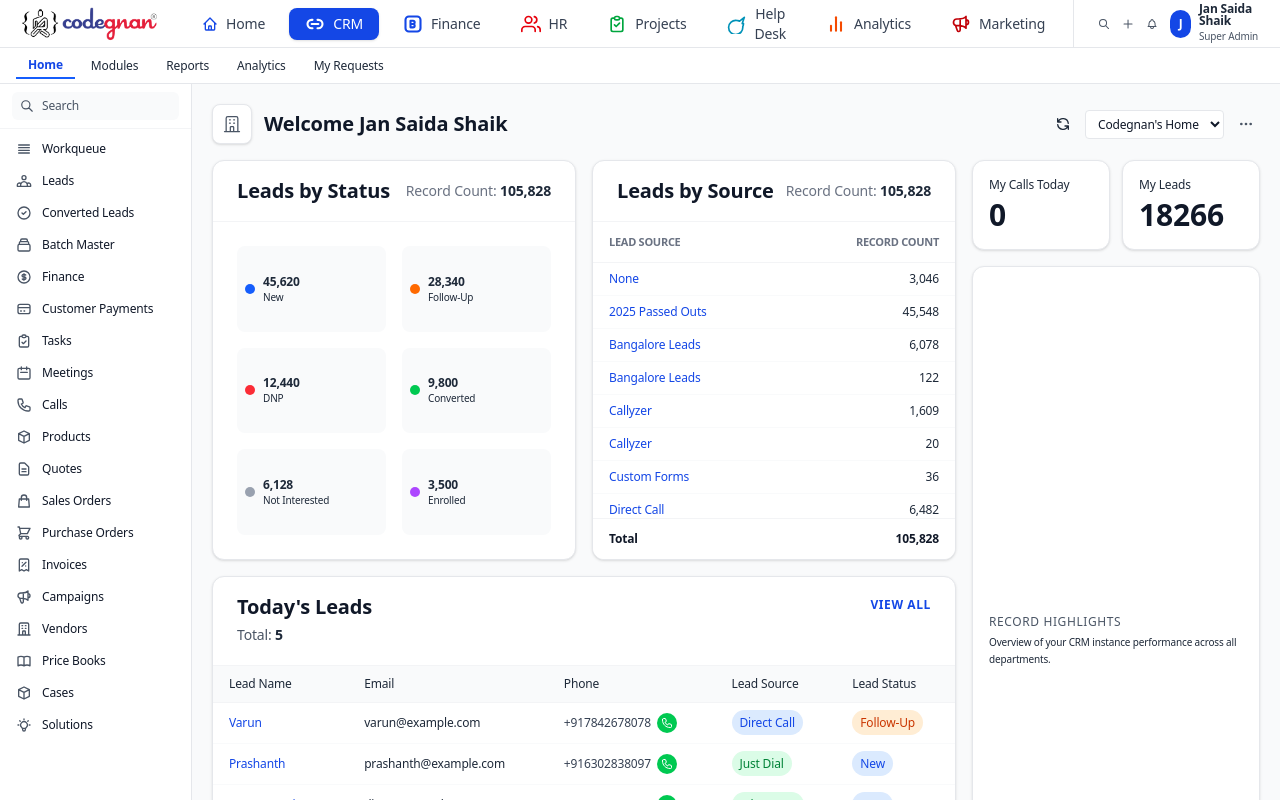
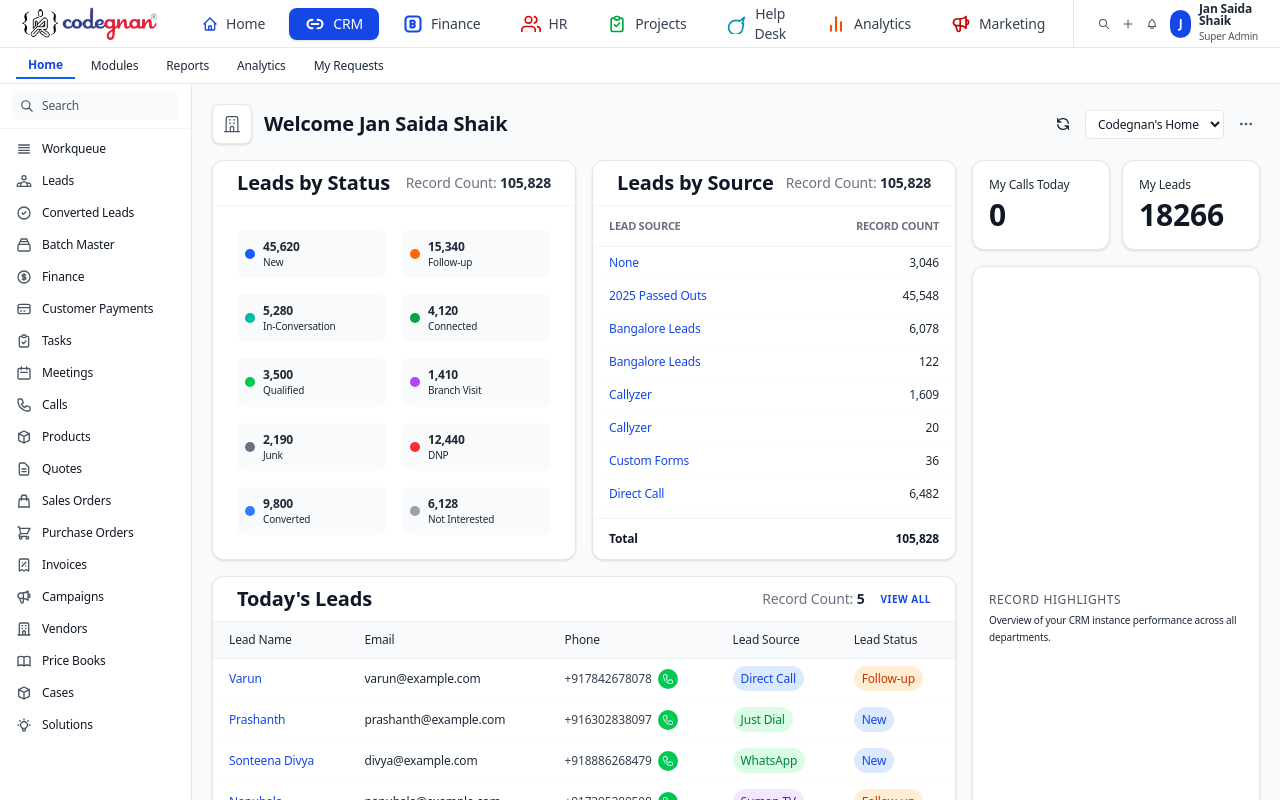
Before and after one commit to jansaida-shaik/codegnan, a Next.js app: page /crm in a window 1280 px wide. Built offline with nearby package versions, Linux system fonts and the light colour scheme.

Commit message:
style: Update vertical padding from `py-5` to `py-3` in card headers across multiple pages.

```diff
--- a/app/analytics/page.tsx
+++ b/app/analytics/page.tsx
@@ -38,7 +38,7 @@
 
             <div className="grid grid-cols-1 gap-6">
               <div className="bg-white rounded-xl border border-gray-200 shadow-sm overflow-hidden flex flex-col">
-                <div className="px-6 py-5 border-b border-gray-100 flex items-center justify-between">
+                <div className="px-6 py-3 border-b border-gray-100 flex items-center justify-between">
                   <h3 className="text-xl font-bold text-gray-900 leading-none">Business Performance Analytics</h3>
                   <p className="text-sm text-gray-600">Record Count: <span className="font-semibold text-gray-800">24 Reports</span></p>
                 </div>
--- a/app/crm/page.tsx
+++ b/app/crm/page.tsx
@@ -26,10 +26,10 @@
 ];
 
 const leads = [
-  { name: "Varun", email: "varun@example.com", phone: "+917842678078", source: "Direct Call", status: "Follow-Up", statusColor: "bg-orange-100 text-orange-700" },
+  { name: "Varun", email: "varun@example.com", phone: "+917842678078", source: "Direct Call", status: "Follow-up", statusColor: "bg-orange-100 text-orange-700" },
   { name: "Prashanth", email: "prashanth@example.com", phone: "+916302838097", source: "Just Dial", status: "New", statusColor: "bg-blue-100 text-blue-700" },
   { name: "Sonteena Divya", email: "divya@example.com", phone: "+918886268479", source: "WhatsApp", status: "New", statusColor: "bg-blue-100 text-blue-700" },
-  { name: "Nanubala", email: "nanubala@example.com", phone: "+917395380508", source: "Suman TV", status: "Follow-Up", statusColor: "bg-orange-100 text-orange-700" },
+  { name: "Nanubala", email: "nanubala@example.com", phone: "+917395380508", source: "Suman TV", status: "Follow-up", statusColor: "bg-orange-100 text-orange-700" },
   { name: "Maji Sai Nikhil", email: "nikhil@example.com", phone: "+913298471504", source: "WhatsApp", status: "DNP", statusColor: "bg-red-100 text-red-700" },
 ];
 
@@ -132,7 +132,7 @@
                 <div className="grid grid-cols-2 gap-4">
                   {/* Leads by Status */}
                   <div className="bg-white rounded-xl border border-gray-200 shadow-sm overflow-hidden flex flex-col">
-                    <div className="px-6 py-5 border-b border-gray-100 flex justify-between items-center">
+                    <div className="px-6 py-3 border-b border-gray-100 flex justify-between items-center">
                       <h2 className="text-xl font-bold text-gray-900 leading-none">Leads by Status</h2>
                       <p className="text-sm text-gray-500">
                         Record Count: <span className="font-semibold text-gray-800">105,828</span>
@@ -141,11 +141,15 @@
                     <div className="p-6 grid grid-cols-2 gap-4 flex-1 overflow-y-auto">
                       {[
                         { label: "New", count: 45620, color: "bg-blue-600" },
-                        { label: "Follow-Up", count: 28340, color: "bg-orange-500" },
+                        { label: "Follow-up", count: 15340, color: "bg-orange-500" },
+                        { label: "In-Conversation", count: 5280, color: "bg-teal-500" },
+                        { label: "Connected", count: 4120, color: "bg-green-600" },
+                        { label: "Qualified", count: 3500, color: "bg-green-500" },
+                        { label: "Branch Visit", count: 1410, color: "bg-purple-500" },
+                        { label: "Junk", count: 2190, color: "bg-gray-500" },
                         { label: "DNP", count: 12440, color: "bg-red-500" },
-                        { label: "Converted", count: 9800, color: "bg-green-500" },
+                        { label: "Converted", count: 9800, color: "bg-blue-500" },
                         { label: "Not Interested", count: 6128, color: "bg-gray-400" },
-                        { label: "Enrolled", count: 3500, color: "bg-purple-500" },
                       ].map((s) => (
                         <div key={s.label} className="flex items-center gap-2 p-2 rounded-lg bg-gray-50">
                           <div className={`w-2.5 h-2.5 rounded-full ${s.color}`}></div>
@@ -159,7 +163,7 @@
                   </div>
 
                   <div className="bg-white rounded-xl border border-gray-200 shadow-sm overflow-hidden flex flex-col max-h-[400px]">
-                    <div className="px-6 py-5 border-b border-gray-100 flex justify-between items-center">
+                    <div className="px-6 py-3 border-b border-gray-100 flex justify-between items-center">
                       <h2 className="text-xl font-bold text-gray-900 leading-none">Leads by Source</h2>
                       <p className="text-sm text-gray-500">
                         Record Count: <span className="font-semibold text-gray-800">105,828</span>
@@ -191,12 +195,14 @@
 
                 {/* Today's Leads */}
                 <div className="bg-white rounded-xl border border-gray-200 shadow-sm overflow-hidden">
-                  <div className="px-6 py-5 border-b border-gray-100 flex justify-between items-start">
-                    <div>
-                      <h2 className="text-xl font-bold text-gray-900 leading-none">Today's Leads</h2>
-                      <p className="text-sm text-gray-600 mt-2">Total: <span className="font-semibold text-gray-800">5</span></p>
+                  <div className="px-6 py-3 border-b border-gray-100 flex justify-between items-center">
+                    <h2 className="text-xl font-bold text-gray-900 leading-none">Today's Leads</h2>
+                    <div className="flex items-center gap-4">
+                      <p className="text-sm text-gray-500">
+                        Record Count: <span className="font-semibold text-gray-800">5</span>
+                      </p>
+                      <button className="text-[10px] font-bold text-blue-700 hover:underline uppercase tracking-wider">View All</button>
                     </div>
-                    <button className="text-xs font-bold text-blue-700 hover:underline uppercase tracking-wider">View All</button>
                   </div>
                   <table className="w-full text-xs">
                     <thead className="bg-gray-50 border-b border-gray-100">
--- a/app/helpdesk/page.tsx
+++ b/app/helpdesk/page.tsx
@@ -38,7 +38,7 @@
 
             <div className="grid grid-cols-2 gap-6">
               <div className="bg-white rounded-xl border border-gray-200 shadow-sm overflow-hidden flex flex-col">
-                <div className="px-6 py-5 border-b border-gray-100 flex items-center justify-between">
+                <div className="px-6 py-3 border-b border-gray-100 flex items-center justify-between">
                   <h3 className="text-xl font-bold text-gray-900 leading-none">Recent Tickets</h3>
                   <p className="text-sm text-gray-600">Record Count: <span className="font-semibold text-gray-800">14</span></p>
                 </div>
@@ -48,7 +48,7 @@
               </div>
 
               <div className="bg-white rounded-xl border border-gray-200 shadow-sm overflow-hidden flex flex-col">
-                <div className="px-6 py-5 border-b border-gray-100 flex items-center justify-between">
+                <div className="px-6 py-3 border-b border-gray-100 flex items-center justify-between">
                   <h3 className="text-xl font-bold text-gray-900 leading-none">SLA Health</h3>
                   <p className="text-sm text-gray-600">Record Count: <span className="font-semibold text-gray-800">98%</span></p>
                 </div>
--- a/app/home/page.tsx
+++ b/app/home/page.tsx
@@ -38,7 +38,7 @@
         {/* Row 2 */}
         <div className="grid grid-cols-3 gap-4 mb-4">
           <div className="bg-white rounded-xl border border-gray-200 shadow-sm overflow-hidden flex flex-col">
-            <div className="px-6 py-5 border-b border-gray-100 flex items-center justify-between">
+            <div className="px-6 py-3 border-b border-gray-100 flex items-center justify-between">
               <h3 className="text-xl font-bold text-gray-900 leading-none flex items-center gap-2">
                 <svg className="w-5 h-5 text-blue-700" fill="none" stroke="currentColor" viewBox="0 0 24 24"><path strokeLinecap="round" strokeLinejoin="round" strokeWidth={2} d="M12 8c-1.657 0-3 .895-3 2s1.343 2 3 2 3 .895 3 2-1.343 2-3 2m0-8c1.11 0 2.08.402 2.599 1M12 8V7m0 1v8m0 0v1m0-1c-1.11 0-2.08-.402-2.599-1M21 12a9 9 0 11-18 0 9 9 0 0118 0z" /></svg>
                 Total Payables
@@ -60,7 +60,7 @@
           </div>
 
           <div className="bg-white rounded-xl border border-gray-200 shadow-sm overflow-hidden flex flex-col">
-            <div className="px-6 py-5 border-b border-gray-100 flex items-center justify-between">
+            <div className="px-6 py-3 border-b border-gray-100 flex items-center justify-between">
               <h3 className="text-xl font-bold text-gray-900 leading-none flex items-center gap-2">
                 <svg className="w-5 h-5 text-blue-700" fill="none" stroke="currentColor" viewBox="0 0 24 24"><path strokeLinecap="round" strokeLinejoin="round" strokeWidth={2} d="M8 7V3m8 4V3m-9 8h10M5 21h14a2 2 0 002-2V7a2 2 0 00-2-2H5a2 2 0 00-2 2v12a2 2 0 002 2z" /></svg>
                 Events
@@ -74,7 +74,7 @@
           </div>
 
           <div className="bg-white rounded-xl border border-gray-200 shadow-sm overflow-hidden flex flex-col">
-            <div className="px-6 py-5 border-b border-gray-100 flex items-center justify-between">
+            <div className="px-6 py-3 border-b border-gray-100 flex items-center justify-between">
               <h3 className="text-xl font-bold text-gray-900 leading-none flex items-center gap-2">
                 <svg className="w-5 h-5 text-blue-700" fill="none" stroke="currentColor" viewBox="0 0 24 24"><path strokeLinecap="round" strokeLinejoin="round" strokeWidth={2} d="M3 8l7.89 5.26a2 2 0 002.22 0L21 8M5 19h14a2 2 0 002-2V7a2 2 0 00-2-2H5a2 2 0 00-2 2v10a2 2 0 002 2z" /></svg>
                 All Mails
@@ -102,7 +102,7 @@
         {/* Row 3 */}
         <div className="grid grid-cols-3 gap-4">
           <div className="bg-white rounded-xl border border-gray-200 shadow-sm overflow-hidden flex flex-col">
-            <div className="px-6 py-5 border-b border-gray-100 flex items-center justify-between">
+            <div className="px-6 py-3 border-b border-gray-100 flex items-center justify-between">
               <h3 className="text-xl font-bold text-gray-900 leading-none flex items-center gap-2">
                 <svg className="w-5 h-5 text-blue-700" fill="none" stroke="currentColor" viewBox="0 0 24 24"><path strokeLinecap="round" strokeLinejoin="round" strokeWidth={2} d="M9 14l6-6m-5.5.5h.01m4.99 5h.01M19 21V5a2 2 0 00-2-2H7a2 2 0 00-2 2v16l3.5-2 3.5 2 3.5-2 3.5 2z" /></svg>
                 Total Receivables
--- a/app/hr/page.tsx
+++ b/app/hr/page.tsx
@@ -40,7 +40,7 @@
 
             <div className="grid grid-cols-3 gap-6">
               <div className="bg-white rounded-xl border border-gray-200 shadow-sm overflow-hidden flex flex-col">
-                <div className="px-6 py-5 border-b border-gray-100 flex items-center justify-between">
+                <div className="px-6 py-3 border-b border-gray-100 flex items-center justify-between">
                   <h3 className="text-xl font-bold text-gray-900 leading-none">Attendance Summary</h3>
                   <p className="text-sm text-gray-600">Record Count: <span className="font-semibold text-gray-800">12</span></p>
                 </div>
@@ -50,7 +50,7 @@
               </div>
 
               <div className="bg-white rounded-xl border border-gray-200 shadow-sm overflow-hidden flex flex-col">
-                <div className="px-6 py-5 border-b border-gray-100 flex items-center justify-between">
+                <div className="px-6 py-3 border-b border-gray-100 flex items-center justify-between">
                   <h3 className="text-xl font-bold text-gray-900 leading-none">Leave Applications</h3>
                   <p className="text-sm text-gray-600">Record Count: <span className="font-semibold text-gray-800">5</span></p>
                 </div>
@@ -60,7 +60,7 @@
               </div>
 
               <div className="bg-white rounded-xl border border-gray-200 shadow-sm overflow-hidden flex flex-col">
-                <div className="px-6 py-5 border-b border-gray-100 flex items-center justify-between">
+                <div className="px-6 py-3 border-b border-gray-100 flex items-center justify-between">
                   <h3 className="text-xl font-bold text-gray-900 leading-none">Upcoming Birthdays</h3>
                   <p className="text-sm text-gray-600">Record Count: <span className="font-semibold text-gray-800">2</span></p>
                 </div>
--- a/app/marketing/page.tsx
+++ b/app/marketing/page.tsx
@@ -38,7 +38,7 @@
 
             <div className="grid grid-cols-2 gap-6">
               <div className="bg-white rounded-xl border border-gray-200 shadow-sm overflow-hidden flex flex-col">
-                <div className="px-6 py-5 border-b border-gray-100 flex items-center justify-between">
+                <div className="px-6 py-3 border-b border-gray-100 flex items-center justify-between">
                   <h3 className="text-xl font-bold text-gray-900 leading-none">Campaign Metrics</h3>
                   <p className="text-sm text-gray-600">Record Count: <span className="font-semibold text-gray-800">4</span></p>
                 </div>
@@ -48,7 +48,7 @@
               </div>
 
               <div className="bg-white rounded-xl border border-gray-200 shadow-sm overflow-hidden flex flex-col">
-                <div className="px-6 py-5 border-b border-gray-100 flex items-center justify-between">
+                <div className="px-6 py-3 border-b border-gray-100 flex items-center justify-between">
                   <h3 className="text-xl font-bold text-gray-900 leading-none">Lead Sources</h3>
                   <p className="text-sm text-gray-600">Record Count: <span className="font-semibold text-gray-800">10</span></p>
                 </div>
--- a/app/projects/page.tsx
+++ b/app/projects/page.tsx
@@ -39,7 +39,7 @@
 
             <div className="grid grid-cols-2 gap-6">
               <div className="bg-white rounded-xl border border-gray-200 shadow-sm overflow-hidden flex flex-col">
-                <div className="px-6 py-5 border-b border-gray-100 flex items-center justify-between">
+                <div className="px-6 py-3 border-b border-gray-100 flex items-center justify-between">
                   <h3 className="text-xl font-bold text-gray-900 leading-none">Project Overview</h3>
                   <p className="text-sm text-gray-600">Record Count: <span className="font-semibold text-gray-800">8</span></p>
                 </div>
@@ -49,7 +49,7 @@
               </div>
 
               <div className="bg-white rounded-xl border border-gray-200 shadow-sm overflow-hidden flex flex-col">
-                <div className="px-6 py-5 border-b border-gray-100 flex items-center justify-between">
+                <div className="px-6 py-3 border-b border-gray-100 flex items-center justify-between">
                   <h3 className="text-xl font-bold text-gray-900 leading-none">Active Tasks</h3>
                   <p className="text-sm text-gray-600">Record Count: <span className="font-semibold text-gray-800">15</span></p>
                 </div>
```
Also changed, not shown: app/finance/page.tsx (+5 -5 lines).
